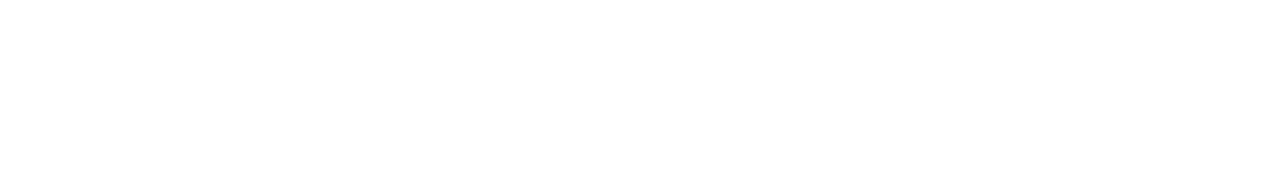
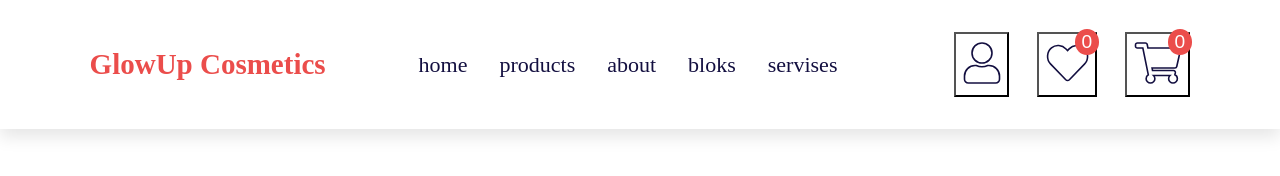
Before and after one commit to Dara2010dub/finale-project, a plain HTML site: page index.html in a window 1280 px wide. Drawn offline with Linux system fonts and the light colour scheme.

Commit message:
createt header

```diff
--- a/index.html
+++ b/index.html
@@ -6,8 +6,34 @@
     <meta name="viewport" content="width=device-width, initial-scale=1.0">
     <title>GlowUp Cosmetics</title>
     <link rel="stylesheet" href="style.css" />
+    <!-- font awesome cdn link  -->
+    <link rel="stylesheet" href="https://cdnjs.cloudflare.com/ajax/libs/font-awesome/5.15.4/css/all.min.css">
 </head>
+<header>
+    <div class="header-main">
+        <a href="#" class="logo"> <i class="fa-solid fa-pen-clip"></i> GlowUp Cosmetics</a>
+        <nav>
+            <a href="#">home</a>
+            <a href="#">products</a>
+            <a href="#">about</a>
+            <a href="#">bloks</a>
+            <a href="#">servises</a>
+        </nav>
+        <div class="icons">
+            <button class="action-btn">
+            <a href="#" class="fas fa-user"></a>
+            </button>
+            <button class="action-btn">
+            <a href="#" class="fas fa-heart"></a>
+            <span class="count">0</span>
+            </button>
+            <button class="action-btn">
+            <a href="#" class="fas fa-shopping-cart"></a>
+            <span class="count">0</span>
+            </button>
+    </div>
 
+</header>
 <body>
 
 
--- a/style.css
+++ b/style.css
@@ -0,0 +1,58 @@
+a{
+    text-decoration: none;
+}
+.header-main{
+    background: #fff;
+    display: flex;
+    align-items: center;
+    justify-content: space-between;
+    padding: 2rem 7%;
+    position: fixed;
+    top: 0; right: 0; left: 0;
+    z-index: 1000;
+    box-shadow: 0 0.5rem 1rem rgba(0, 0, 0, 0.1);
+}
+.header-main .logo{
+    color: #eb4d4b;
+    font-size: 29px;
+    font-weight: bolder;
+}
+.header-main nav a{
+    font-size: 22px;
+    color: #130f40;
+    margin: 0 14px;
+}
+.header-main nav a:hover{
+    color: #eb4d4b;
+}
+
+.header-main .icons .action-btn{
+    position: relative;
+    font-size: 2.5rem;
+    margin-left: 1.5rem;
+    color: #454545;
+    padding: .5rem;
+    background: #fff;
+}
+
+.header-main .icons .action-btn a{
+    color: #fff;
+    -webkit-text-stroke: .1rem #130f40;
+}
+
+.header-main .icons .action-btn a:hover{
+    -webkit-text-stroke: .1rem #eb4d4b;
+}
+
+.header-main .icons .count {
+    position: absolute;
+    top: -.3rem;
+    right: -.2rem;
+    background: #eb4d4b;
+    color: #fff;
+    font-size: 1.2rem;
+    line-height: 1;
+    font-weight: 500;
+    padding: .2rem .4rem;
+    border-radius: 50%;
+}
```
